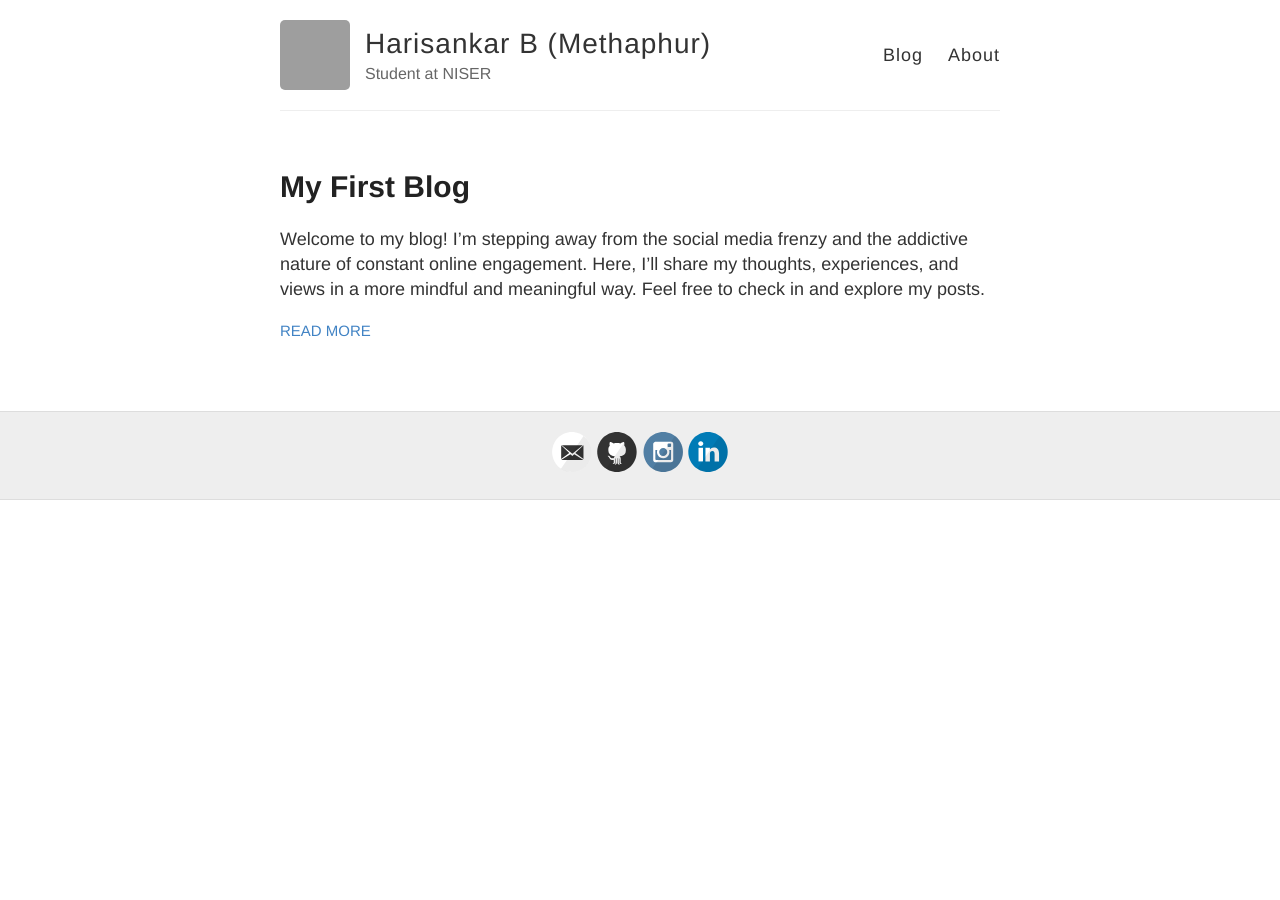
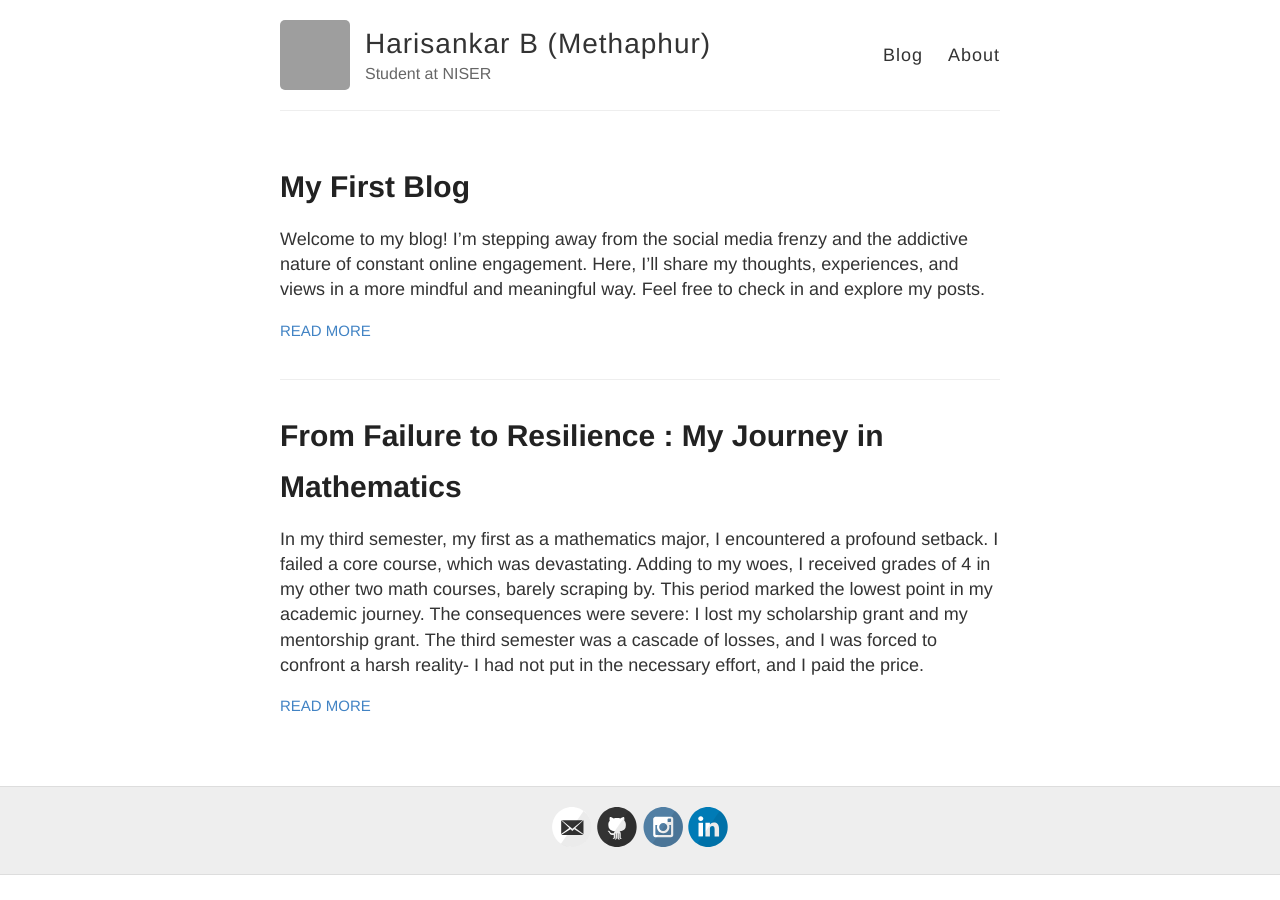
Before and after one commit to Methaphur/methaphur.github.io, a Jekyll site: the page built from index.html, in a window 1280 px wide. Built offline with Jekyll 4.4.1, drawn with Linux system fonts in a browser that asks for light colours; grey boxes are pictures that could not be loaded.

Commit message:
Academic comeback posted

```diff
--- /dev/null
+++ b/_posts/2024-6-13-Academic-comeback.md
@@ -0,0 +1,21 @@
+---
+layout : post
+title : "From Failure to Resilience : My Journey in Mathematics"
+---
+
+In my third semester, my first as a mathematics major, I encountered a profound setback. I failed a core course, which was devastating. Adding to my woes, I received grades of 4 in my other two math courses, barely scraping by. This period marked the lowest point in my academic journey. The consequences were severe: I lost my scholarship grant and my mentorship grant. The third semester was a cascade of losses, and I was forced to confront a harsh reality- I had not put in the necessary effort, and I paid the price.
+
+
+Reflecting on that time, I felt like a loser and an idiot. I had succumbed to distractions and failed to prioritize my studies. The realization was painful but necessary. I knew that if I continued on this path, my dreams of succeeding in mathematics would slip further out of reach.
+
+
+Determined to turn things around, I entered my fourth semester with a renewed sense of purpose. This time, I was committed to working hard and eliminating distractions. I chose to focus on myself and my studies, often spending long hours alone, immersed in my coursework. This isolation was not a retreat from the world but a strategic move to establish boundaries and maintain focus.
+
+
+The results were not a "massive" success, but they were a significant improvement. I did not fail any courses, a testament to my hard work and newfound discipline. More importantly, I learned how to study effectively, developing strategies that would serve me well in future semesters.
+
+
+This transformation would not have been possible without the unwavering support and motivation from my friends and family. You all stood by me, encouraging me when I felt like giving up. Your belief in my potential was a constant source of inspiration, and for that, I am profoundly grateful.
+
+
+In conclusion, my journey from failure to resilience was marked by hard work, self-discipline, and the invaluable support of my friends. This experience taught me the importance of setting boundaries, focusing on my goals, and the power of perseverance. While the fourth semester was not the end of my struggles, it was a pivotal step in my academic and personal growth. Thank you to everyone who believed in me and supported me through this challenging time.
--- a/index.html
+++ b/index.html
@@ -1,6 +1,30 @@
 ---
 layout: default
 ---
+
+{% if page.url == "/" %}
+    {% for post in site.tags.pinned %}
+          <article class="post">
+            <p class="pinned-article"><b>📌 Pinned Article</b></p>
+
+            <h1>
+                <a href="{{ site.baseurl }}{{ post.url }}">
+                    {{ post.title }}
+                </a>
+            </h1>
+
+            <div class="entry">
+                <p>
+                    {{ post.excerpt }}
+                </p>
+            </div>
+
+            <a href="{{ site.baseurl }}{{ post.url }}" class="read-more">
+                Read More
+            </a>
+          </article>
+    {% endfor %}
+{% endif %}
 
 <div class="posts">
   {% for post in site.posts %}
```
Also changed, not shown: _posts/2024-6-13-Hello-World.md (+1 -0 lines).
